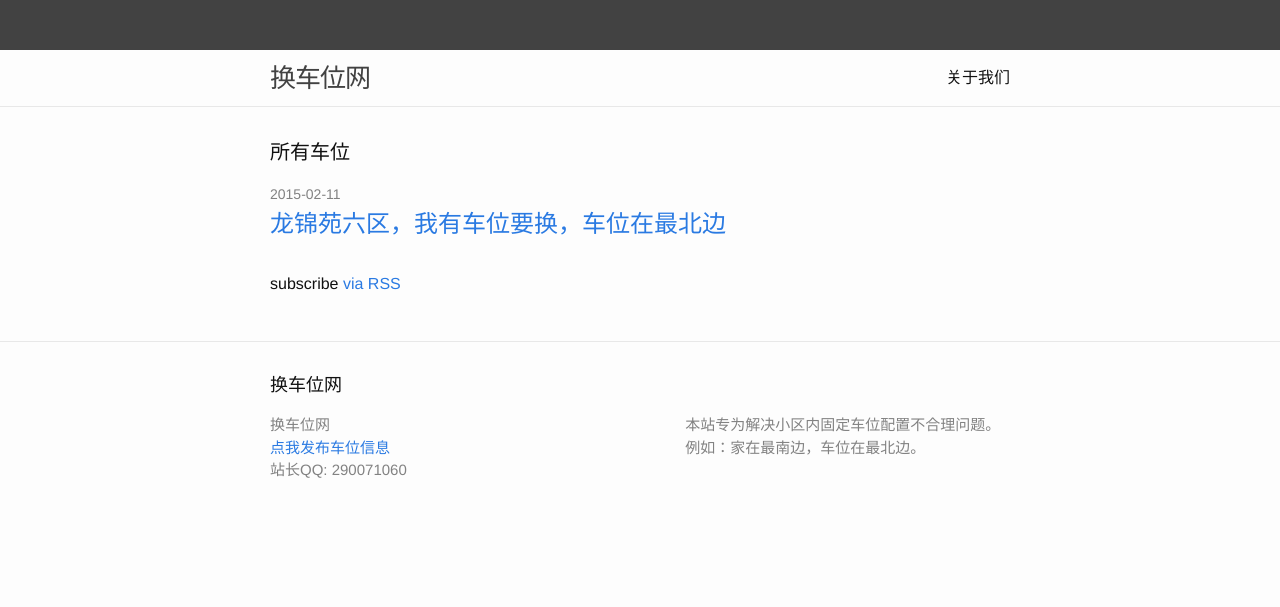
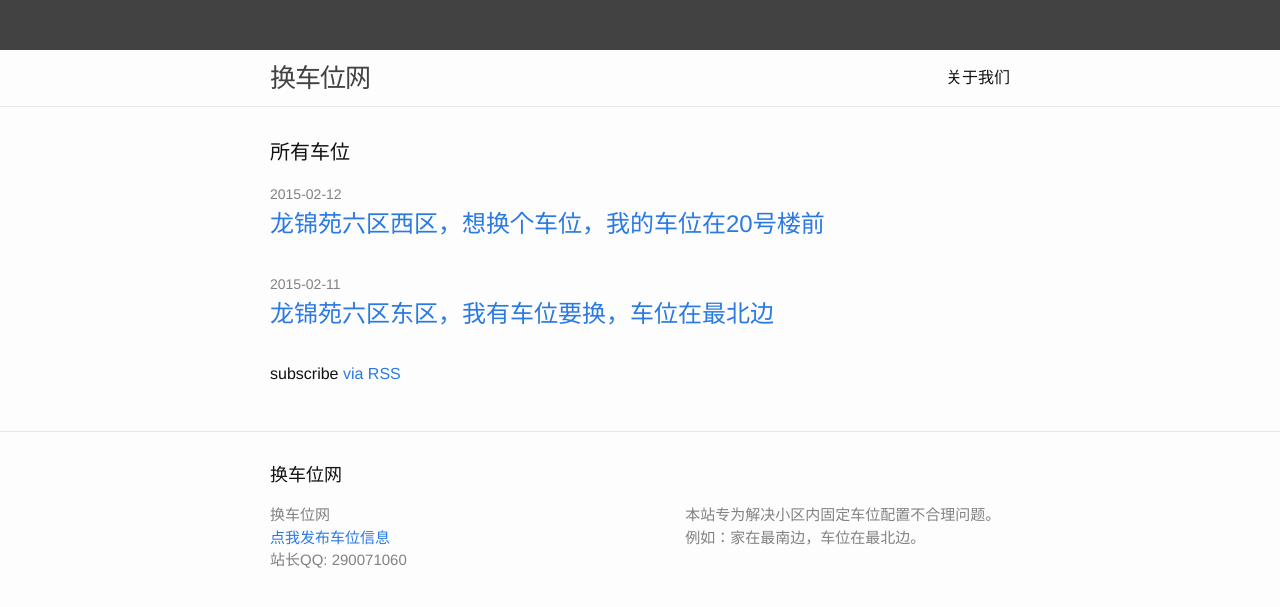
Before and after one commit to xuxic/hcw, a Jekyll site: the page built from index.html, in a window 1280 px wide. Shown: the top 607 px of the page. Built offline with Jekyll 4.4.1, drawn with Linux system fonts in a browser that asks for light colours.

Commit message:
add post for qizhe

```diff
--- a/_posts/2015-02-11-simon.markdown
+++ b/_posts/2015-02-11-simon.markdown
@@ -1,6 +1,6 @@
 ---
 layout: post
-title:  "龙锦苑六区，我有车位要换，车位在最北边"
+title:  "龙锦苑六区东区，我有车位要换，车位在最北边"
 date:   2015-02-11 23:01:53
 categories: jekyll update
 ---
--- /dev/null
+++ b/_posts/2015-02-12-qizhe.markdown
@@ -0,0 +1,15 @@
+---
+layout: post
+title:  "龙锦苑六区西区，想换个车位，我的车位在20号楼前"
+date:   2015-02-12 11:31:53
+categories: jekyll update
+---
+
+我家在北京昌平回龙观龙锦苑六区**西区**。
+
+我的车位在20号楼前，我在16号搂住，虽然不算太远，但要绕一排，想换个更方便点的。
+
+如果您的车位也存在类似问题，我们可以互换车位。
+
+联系人：齐哲
+QQ: 125978679
```
